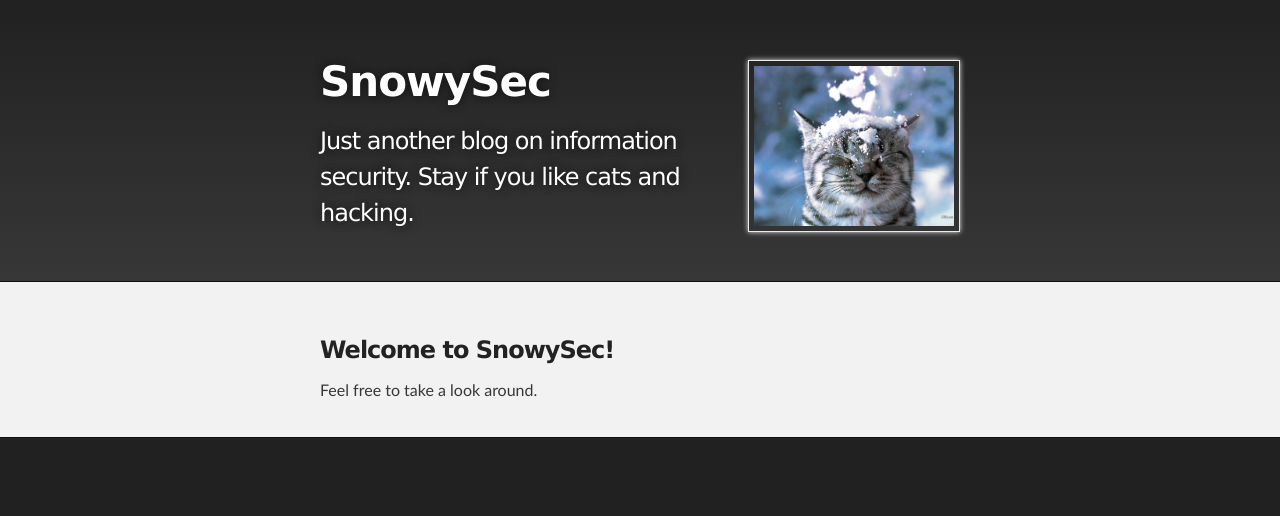
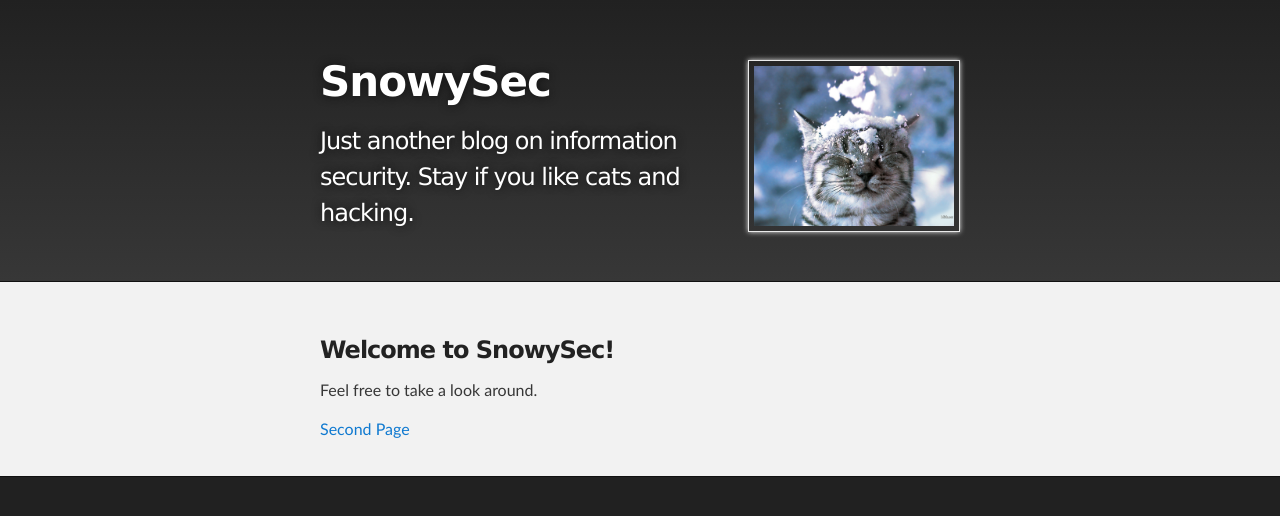
Before and after one commit to snowysecurity/snowysecurity.github.io, a Jekyll site: the page built from index.md, in a window 1280 px wide. Shown: the top 516 px of the page. Built offline with Jekyll 4.4.1, drawn with Linux system fonts in a browser that asks for light colours; our own code applies the rules of GitHub Pages for plain Markdown files.

Commit message:
testing second page

```diff
--- a/index.md
+++ b/index.md
@@ -5,3 +5,5 @@ layout: default
 ### Welcome to SnowySec!
 
 Feel free to take a look around.
+
+[Second Page](another-page.md)
```
